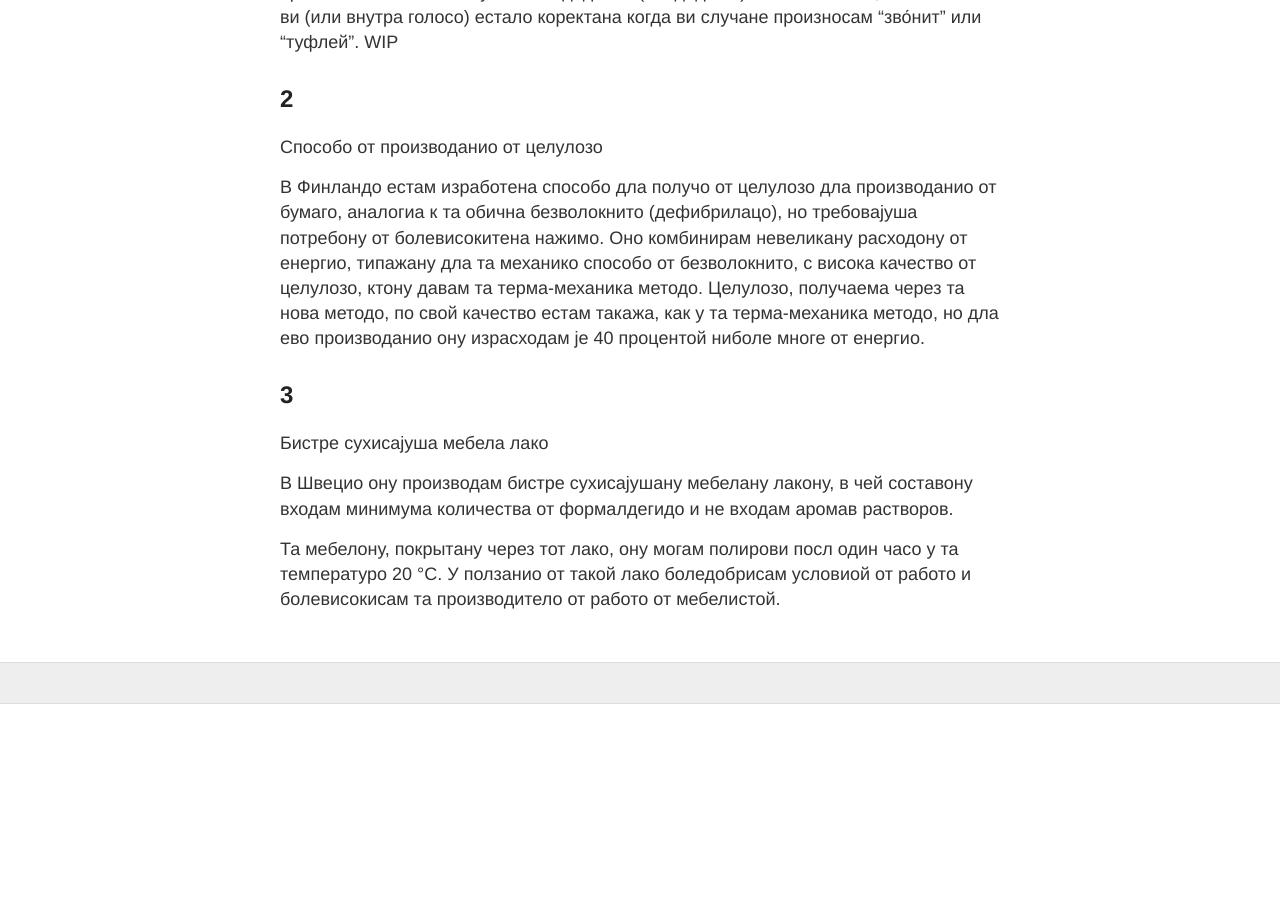
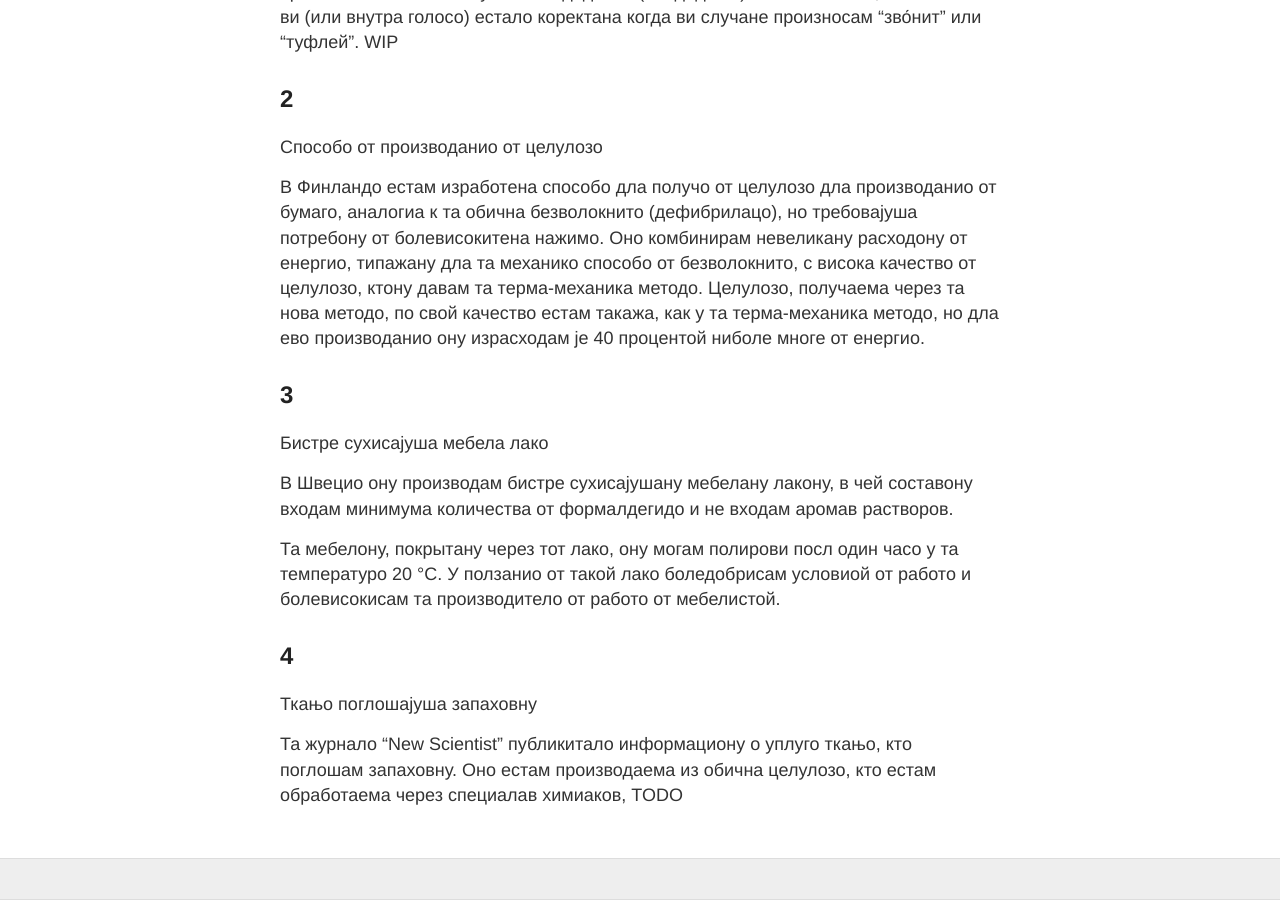
Before and after one commit to learnrusanto/learnrusanto.github.io, a Jekyll site: the page built from _posts/1990-01-02-primero.md, in a window 1280 px wide and 900 px high, scrolled down 2241 px. Built offline with Jekyll 4.4.1, drawn with Linux system fonts in a browser that asks for light colours; before the commit the page ends 2945 px from its top, so only the background shows below that.

Commit message:
нова тексто WIP

```diff
--- a/_posts/1990-01-02-primero.md
+++ b/_posts/1990-01-02-primero.md
@@ -76,3 +76,10 @@
 В Швецио ону производам бистре сухисајушану мебелану лакону, в чей составону входам минимума количества от формалдегидо и не входам аромав растворов.
 
 Та мебелону, покрытану через тот лако, ону могам полирови посл один часо у та температуро 20 °C. У ползанио от такой лако боледобрисам условиой от работо и болевисокисам та производитело от работо от мебелистой.
+
+## 4
+
+Ткањо поглошајуша запаховну
+
+Та журнало "New Scientist" публикитало информациону о уплуго ткањо, кто поглошам запаховну. Оно естам производаема из обична целулозо, кто естам обработаема
+через специалав химиаков, TODO
```
